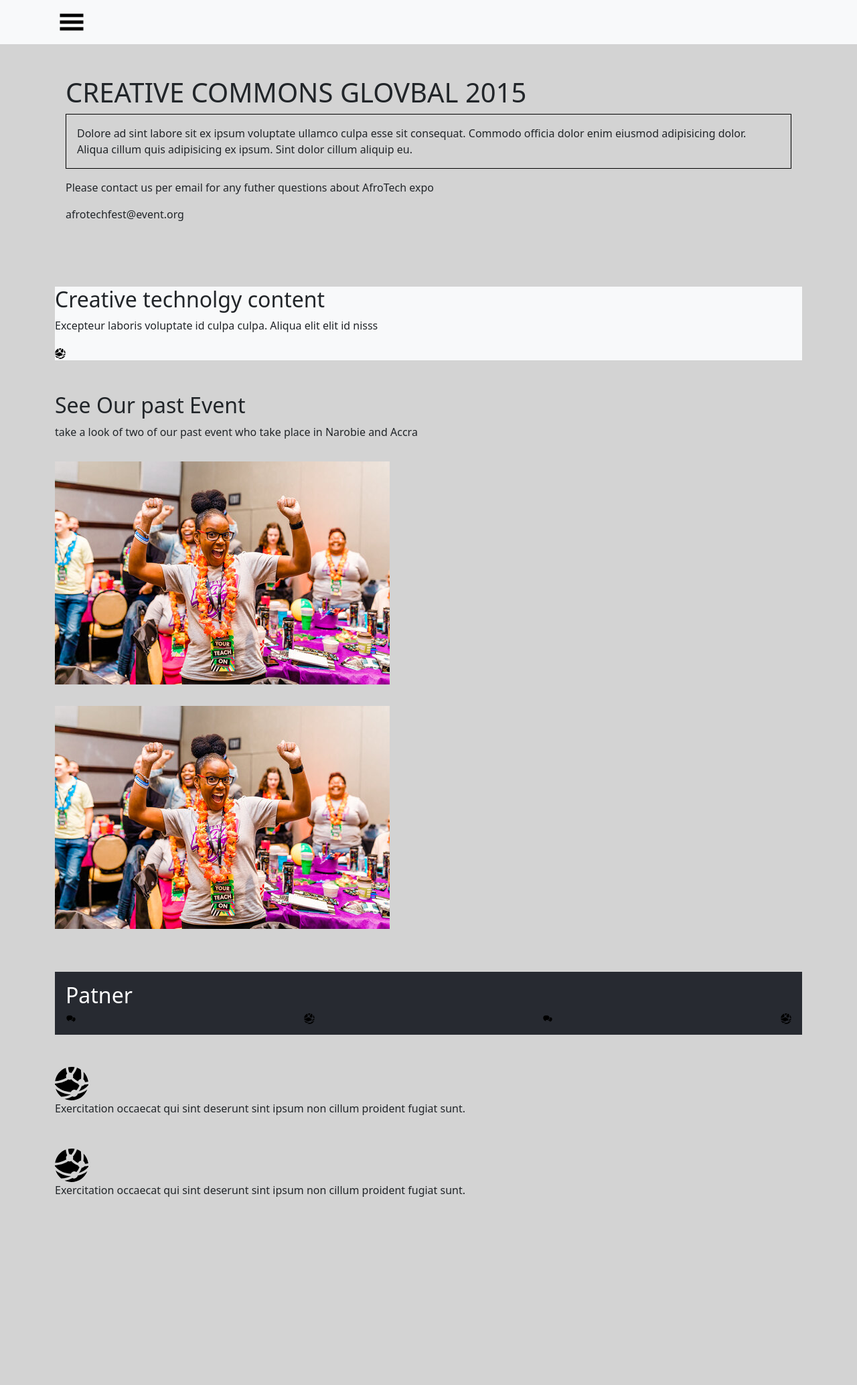
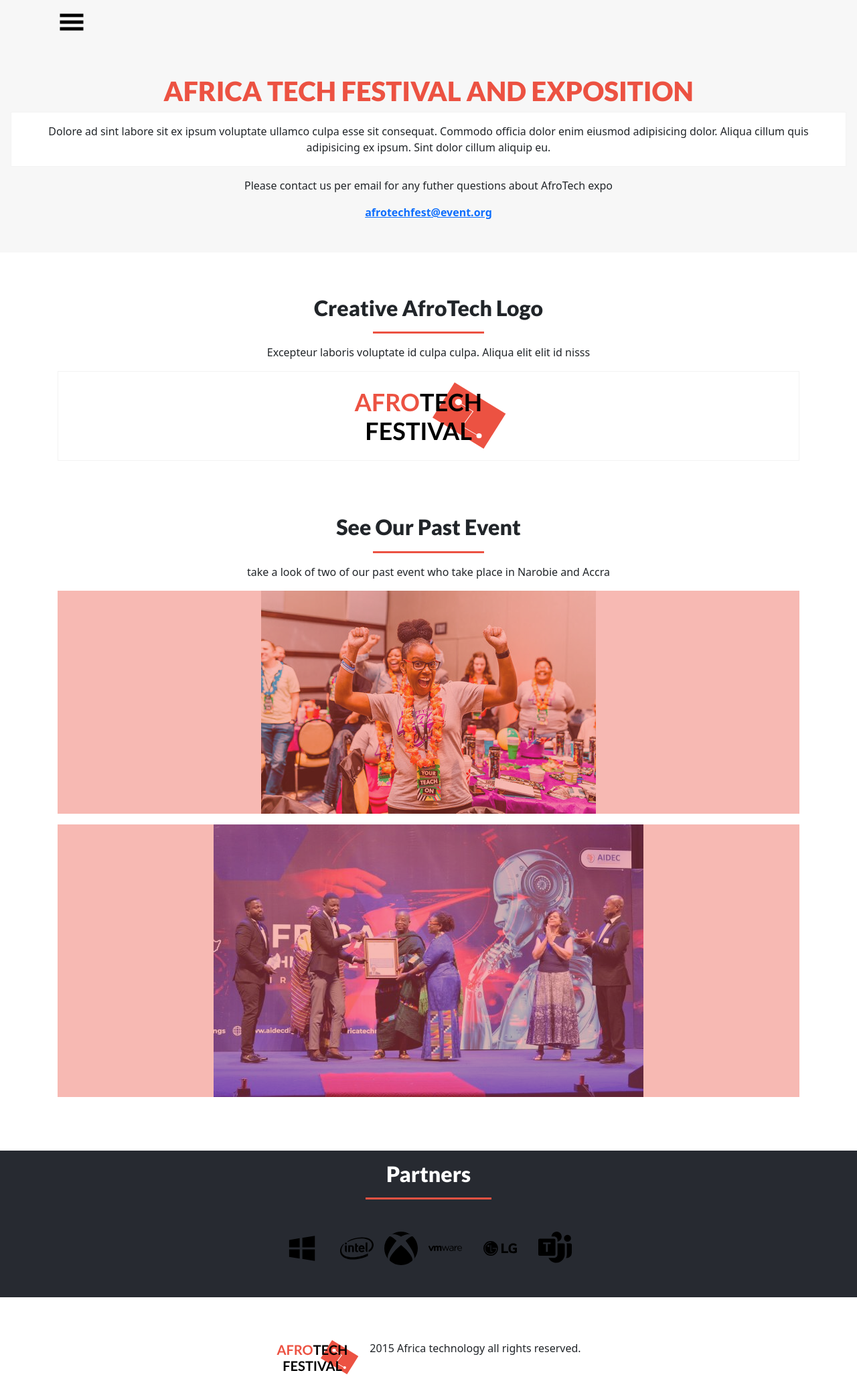
Before and after one commit to tarikbouari/AfroTech-Festival, a website: page about.html in a window 1280 px wide. Shown: the whole page at 67% size. Before the commit the page ends 1805 px from the top, so only its background shows below. Drawn offline with Linux system fonts and the light colour scheme.

Commit message:
add style the about page

```diff
--- a/about.html
+++ b/about.html
@@ -9,69 +9,65 @@
 </head>
 <body>
     <header>
-      <nav class="navigation navbar bg-light" id="nav-bar">
+      <nav class="navigation navbar " id="nav-bar">
         <div class="container">
           <img src="./images/menu.svg" class="icon">
         </div>
       </nav>
     </header>
-    <main class="container">
-      <section class="banner py-5 px-3" id="presentation">
-        <h1 class="healine"> CREATIVE COMMONS GLOVBAL 2015</h1>
-        <p class="text">Dolore ad sint labore sit ex ipsum voluptate ullamco culpa esse sit consequat. Commodo officia dolor enim eiusmod adipisicing dolor. Aliqua cillum quis adipisicing ex ipsum. Sint dolor cillum aliquip eu.</p>
-        <p> Please contact us per email for any futher questions about AfroTech expo</p>
-        <a>afrotechfest@event.org</a>
+    <main class="">
+      <section class="banner py-5 px-3 text-center" id="presentation ">
+        <h1 class="healine"> AFRICA TECH FESTIVAL AND EXPOSITION</h1>
+        <p class="text1 ">Dolore ad sint labore sit ex ipsum voluptate ullamco culpa esse sit consequat. Commodo officia dolor enim eiusmod adipisicing dolor. Aliqua cillum quis adipisicing ex ipsum. Sint dolor cillum aliquip eu.</p>
+        <p class=""> Please contact us per email for any futher questions about AfroTech expo</p>
+        <a class="fw-bold">afrotechfest@event.org</a>
       </section>
 
-      <section class=" creative-logo bg-light my-5">
-        <h2>Creative technolgy content</h2>
-        <div class="line2"></div>
-        <p> Excepteur laboris voluptate id culpa culpa. Aliqua elit elit id nisss</p>
-        <div>
-            <img src="images/network.svg" alt="" class="src">
+      <section class="container text-center creative-logo bg-white my-5 p-3">
+        <h2 class="text-wrap text-center px-5">Creative AfroTech logo</h2>
+        <div class="line my-3" ></div>
+        <p class="text-wrap"> Excepteur laboris voluptate id culpa culpa. Aliqua elit elit id nisss</p>
+        <div class="div-logo p-3 ">
+            <img src="images/afro tech large.svg" alt="" class="src">
         </div>
       </section>
-      <section class="gallery">
+      <section class=" container  text-center gallery bg-white p-3">
         <h2>See Our past Event </h2>
+        <div class="line my-3" ></div>
         <p> take a look of two of our past event who take place in Narobie and Accra</p>
-        <div class="image py-3">
-            <img src="images/GYTO_HOUSTON-83.jpg" alt="">
+        <div class="image my-3">
+            <img class="img-fluid" src="images/GYTO_HOUSTON-83.jpg" alt="">
         </div>
-        <div class="image py-3">
-            <img src="images/GYTO_HOUSTON-83.jpg" alt="">
+        <div class="image my-3">
+            <img class="img-fluid  " src="images/technovate pic.jpg" alt="">
         </div>
+      </section>
+        <section class="patners p-3 my-5">
+          <h2 class="text-center">Partners</h2>
+          <div class="line my-3"> </div>
+          <div class="logo-partner  d-flex flex-wrap mx-3 justify-content-center py-3">
+            <img src="images/windows-filled.svg " class="icon mx-3 my-3">
+            <img src="images/intel.svg "  class="icon mx-3 my-3">
+            <img src="images/xbox.svg"  class="icon my-3 my-3">
+            <img src="images/vmware.svg "  class="icon mx-3 my-3">
+            <img src="images/lg.svg "  class="icon mx-3 my-3">
+            <img src="images/microsoft-teams.svg"  class="icon mx-3 my-3">
+          </div>
+        </section>
 
-        <section class="patners p-3 my-5 ">
-            <h2>Patner</h2>
-            <div class="logo-partner d-flex justify-content-between">
-              <img src="images/forum.svg">
-              <img src="images/network.svg ">
-              <img src="images/forum.svg">
-              <img src="images/network.svg ">
-            </div>
-          </section>
-      </section>
     </main>
 
-    <footer class="container my-5" >
-      <div class="footer-info">
-        <img src="images/network.svg" class="icon">
-      <p>
-       Exercitation occaecat qui sint deserunt sint ipsum non cillum proident fugiat sunt.
-      </p>
-      </div>
-  </footer>
+     <footer class="container" >
+        <div class="footer-info d-flex p-3 justify-content-center gap-3">
+          <img src="images/Afro tech.svg" >
+          <span class="">
 
-  <script src="script.js"></script>
-      </section>
-      <footer class="container" >
-        <div class="footer-info">
-          <img src="images/network.svg" class="icon">
-          <p>
-           Exercitation occaecat qui sint deserunt sint ipsum non cillum proident fugiat sunt.
-          </p>
+       2015 Africa technology all rights reserved.
+          </span>
         </div>
       </footer>
 
       <script src="script.js"></script>
+
+      <script src="script.js"></script>
 </body>
```
Also changed, not shown: index.html (+8 -8 lines), css/bootstrap.css, images/Afro tech.svg (added), images/Afrotech logo.svg (added), images/afro tech large.svg (added), images/technovate pic.jpg (added).
